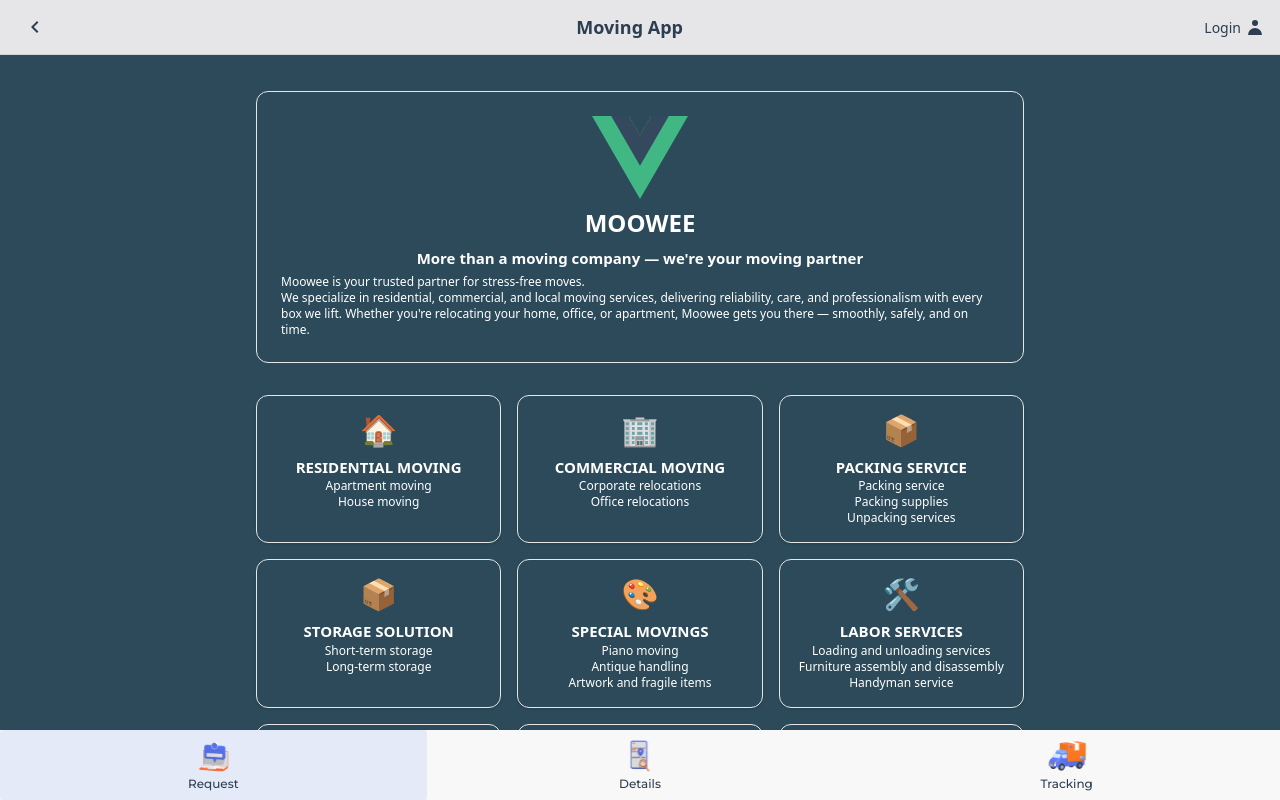
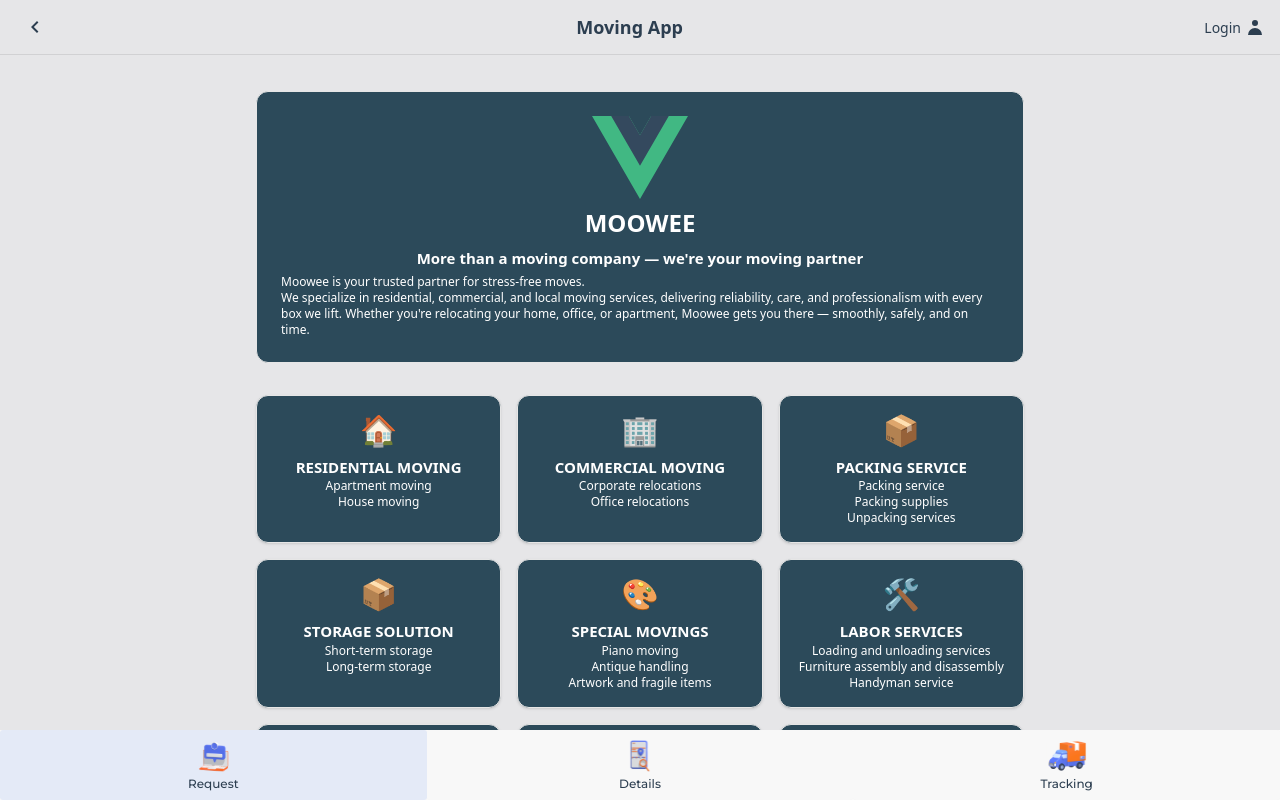
Before and after one commit to rushadaev/moving, a Vue app in the folder frontend/: page / in a window 1280 px wide. Shown: the top 800 px of the page. Built offline with nearby package versions, Linux system fonts and the light colour scheme; no server answers.

Commit message:
feat: working under aws 2 apps

```diff
--- a/frontend/src/views/LandingView.vue
+++ b/frontend/src/views/LandingView.vue
@@ -1,5 +1,5 @@
 <template>
-  <div class="bg-[#2c4a5a] min-h-screen flex flex-col items-center">
+  <div class="min-h-screen flex flex-col items-center">
     <!-- Header -->
     <header class="p-6 flex flex-col items-center bg-[#2c4a5a] rounded-xl m-4 w-full max-w-3xl border border-[#e6e6e6]">
       <img src="@/assets/logo.svg" alt="Moowee Logo" class="w-24 mb-2" />
```
